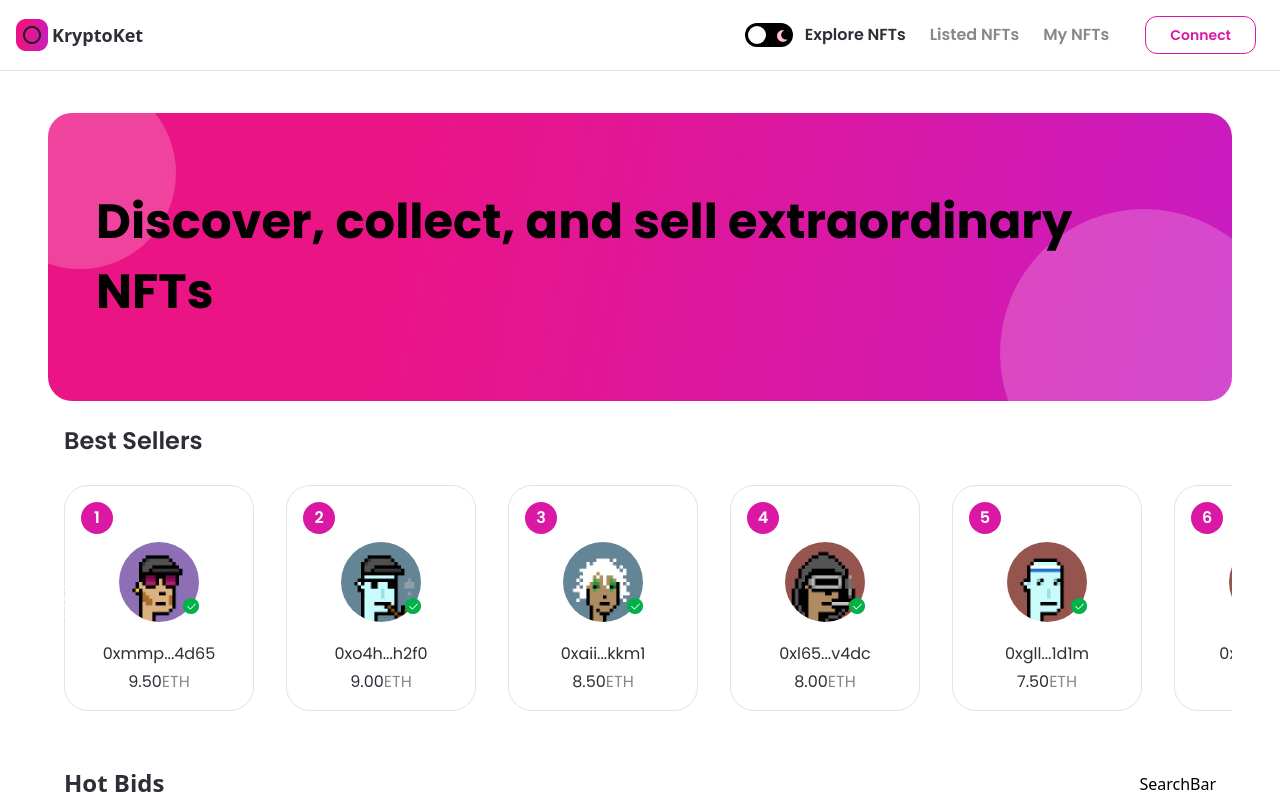
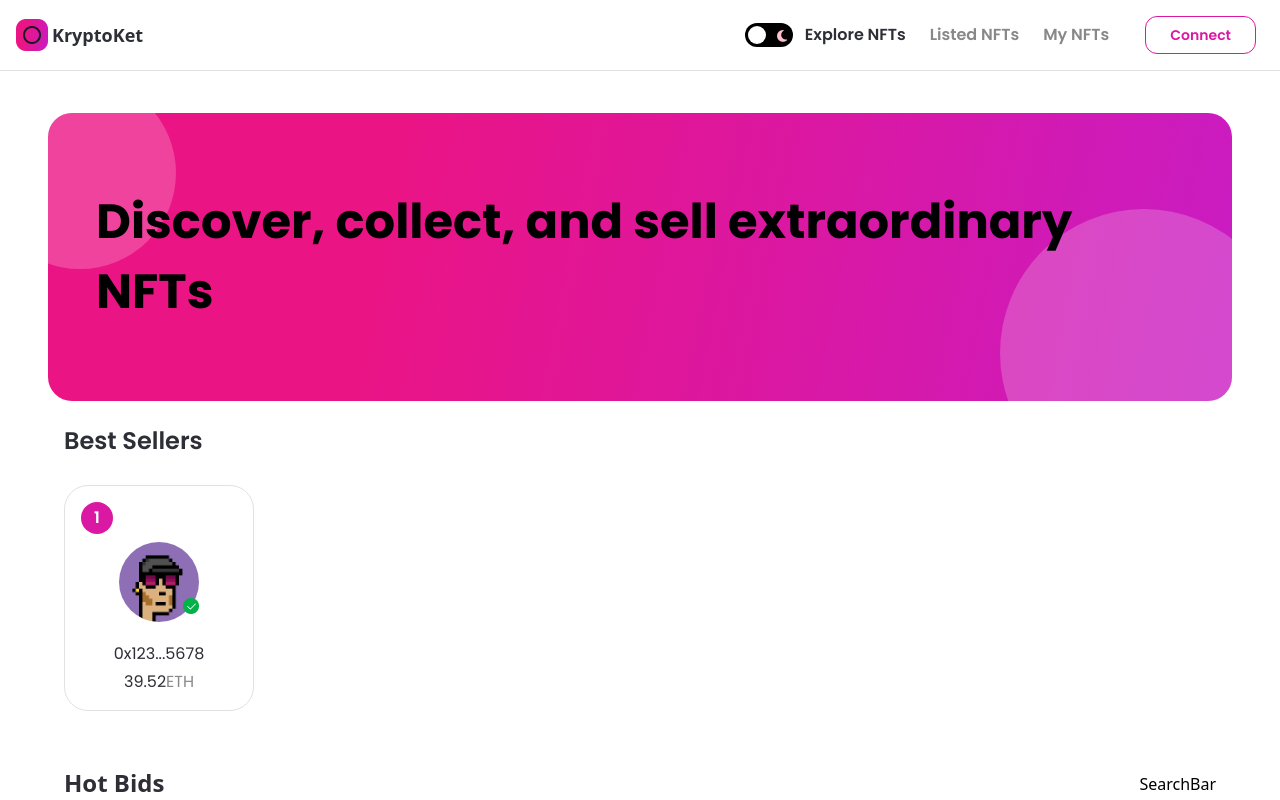
Before and after one commit to anyars-encarta/nft_marketplace, a Next.js app: page / in a window 1280 px wide. Shown: the top 800 px of the page. Built offline with nearby package versions, Linux system fonts and the light colour scheme.

Commit message:
Implement best creators

```diff
--- a/app/page.jsx
+++ b/app/page.jsx
@@ -4,10 +4,12 @@ import { useState, useEffect, useRef, useContext } from "react";
 
 import { Banner, CreatorCard, NFTCard } from "@/components";
 import images from "@/assets";
-import { makeId } from "@/utils";
+import { makeId, shortenAddress } from "@/utils";
 import Image from "next/image";
 import { useTheme } from "next-themes";
 import { NFTContext } from "@/context/NFTContext";
+import { getCreators } from "@/utils/getTopCreators";
+import { sellers } from "@/constants";
 
 const Home = () => {
   const [hideButtons, setHideButtons] = useState(false);
@@ -24,6 +26,8 @@ const Home = () => {
   //   });
   setNfts([1, 2, 3, 4, 5, 6, 7, 8, 9, 10]);
   }, []);
+
+  // console.log("The Sellers are ", sellers);
 
   const handleScroll = (direction) => {
     const current = scrollRef.current;
@@ -59,6 +63,8 @@ const Home = () => {
     };
   }, []);
 
+  const topCreators = getCreators(sellers);
+console.log("Top Creators are ", topCreators);
   return (
     <div className="flex justify-center sm:px-4 p-12">
       <div className="w-full minmd:w-4/5">
@@ -78,7 +84,17 @@ const Home = () => {
               className="flex flex-row w-max overflow-x-scroll no-scrollbar select-none"
               ref={scrollRef}
             >
-              {[1, 2, 3, 4, 5, 6, 7, 8, 9, 10].map((i) => (
+              {topCreators.map((creator, i) => (
+                <CreatorCard
+                  key={creator.seller}
+                  rank={i + 1}
+                  creatorImage={images[`creator${i + 1}`]}
+                  creatorName={shortenAddress(creator.seller)}
+                  creatorEths={creator.sum}
+                />
+              ))}
+
+              {/* {[1, 2, 3, 4, 5, 6, 7, 8, 9, 10].map((i) => (
                 <CreatorCard
                   key={`creator-${i}`}
                   rank={i}
@@ -86,7 +102,7 @@ const Home = () => {
                   creatorName={`0x${makeId(3)}...${makeId(4)}`}
                   creatorEths={10 - i * 0.5}
                 />
-              ))}
+              ))} */}
 
               {!hideButtons && (
                 <>
--- a/components/Navbar.jsx
+++ b/components/Navbar.jsx
@@ -11,12 +11,12 @@ import { MenuItems, ButtonGroup } from ".";
 import { NFTContext } from "@/context/NFTContext";
 
 const Navbar = () => {
-  const initialTheme = localStorage.getItem("theme") || "light";
-  const { theme, setTheme } = useTheme(initialTheme);
-
   const [isMobile, setIsMobile] = useState(false);
   const [active, setActive] = useState("Explore NFTs");
   const [isOpen, setIsOpen] = useState(false);
+
+  const initialTheme = localStorage.getItem("theme") || 'light';
+  const { theme, setTheme } = useTheme(initialTheme);
 
   const { connectWallet, currentAccount } = useContext(NFTContext);
 
--- a/constants/index.js
+++ b/constants/index.js
@@ -16,3 +16,76 @@ export const footerSupportLinks = [
     "Legal",
     "Privacy Policy",
 ];
+
+export const sellers = [
+    {
+        id: 1,
+        name: "CryptoKitties",
+        price: 2.45,
+        seller: "0x1234...5678",
+        owner: "0x1234...5678",
+    },
+    {
+        id: 2,
+        name: "CryptoPunks",
+        price: 3.86,
+        seller: "0x1234...5678",
+        owner: "0x1234...5678",
+    },
+    {
+        id: 3,
+        name: "CryptoPunks",
+        price: 1.24,
+        seller: "0x1234...5678",
+        owner: "0x1234...5678",
+    },
+    {
+        id: 4,
+        name: "CryptoPunks",
+        price: 4.17,
+        seller: "0x1234...5678",
+        owner: "0x1234...5678",
+    },
+    {
+        id: 5,
+        name: "CryptoPunks",
+        price: 3.30,
+        seller: "0x1234...5678",
+        owner: "0x1234...5678",
+    },
+    {
+        id: 6,
+        name: "CryptoPunks",
+        price: 2.85,
+        seller: "0x1234...5678",
+        owner: "0x1234...5678",
+    },
+    {
+        id: 7,
+        name: "CryptoPunks",
+        price: 9.45,
+        seller: "0x1234...5678",
+        owner: "0x1234...5678",
+    },
+    {
+        id: 8,
+        name: "CryptoPunks",
+        price: 0.45,
+        seller: "0x1234...5678",
+        owner: "0x1234...5678",
+    },
+    {
+        id: 9,
+        name: "CryptoPunks",
+        price: 6.63,
+        seller: "0x1234...5678",
+        owner: "0x1234...5678",
+    },
+    {
+        id: 10,
+        name: "CryptoPunks",
+        price: 5.12,
+        seller: "0x1234...5678",
+        owner: "0x1234...5678",
+    },
+];
--- /dev/null
+++ b/utils/getTopCreators.js
@@ -0,0 +1,19 @@
+export const getCreators = (sellers) => {
+    const creators = sellers.reduce((creatorObject, nft) => {
+        const creator = creatorObject[nft.seller] || [];
+        creator.push(nft);
+        creatorObject[nft.seller] = creator;
+        return creatorObject;
+    }, {});
+
+    return Object.entries(creators).map((creator) => {
+        const seller = creator[1][0].seller;
+
+        const sum = creator[1].map((item) => Number(item.price)).reduce((prev, curr)  => prev + curr, 0);
+
+        return ({
+            seller,
+            sum
+        });
+    })
+};
```
